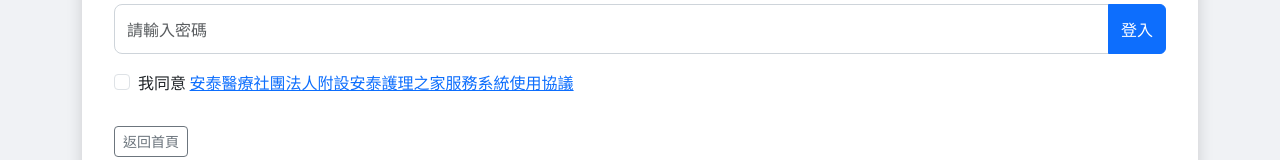
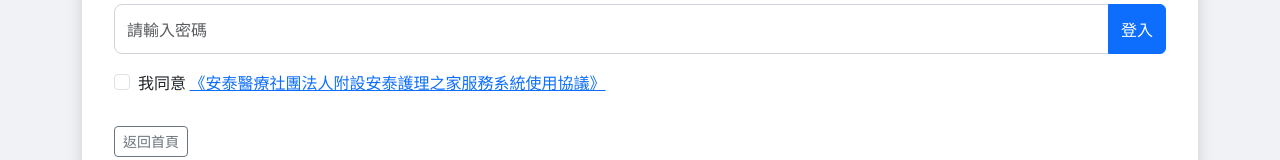
Before and after one commit to AnTai-Nursing-Home/-, a plain HTML site: page admin.html in a window 1280 px wide. Shown: the part 234-394 px from the top of the page. Drawn offline with nearby package versions, Linux system fonts and the light colour scheme; no server answers.

Commit message:
admin.html

```diff
--- a/admin.html
+++ b/admin.html
@@ -30,7 +30,7 @@
                 <div class="form-check mb-3">
                   <input class="form-check-input" type="checkbox" id="privacyCheck">
                   <label class="form-check-label" for="privacyCheck">
-                    我同意 <a href="privacy-policy.html" target="_blank">安泰醫療社團法人附設安泰護理之家服務系統使用協議</a>
+                    我同意 <a href="privacy-policy.html" target="_blank">《安泰醫療社團法人附設安泰護理之家服務系統使用協議》</a>
                   </label>
                 </div>
               <div id="errorMessage" class="text-danger d-none" data-i18n="password_error">密碼錯誤，請重試！</div>
```
